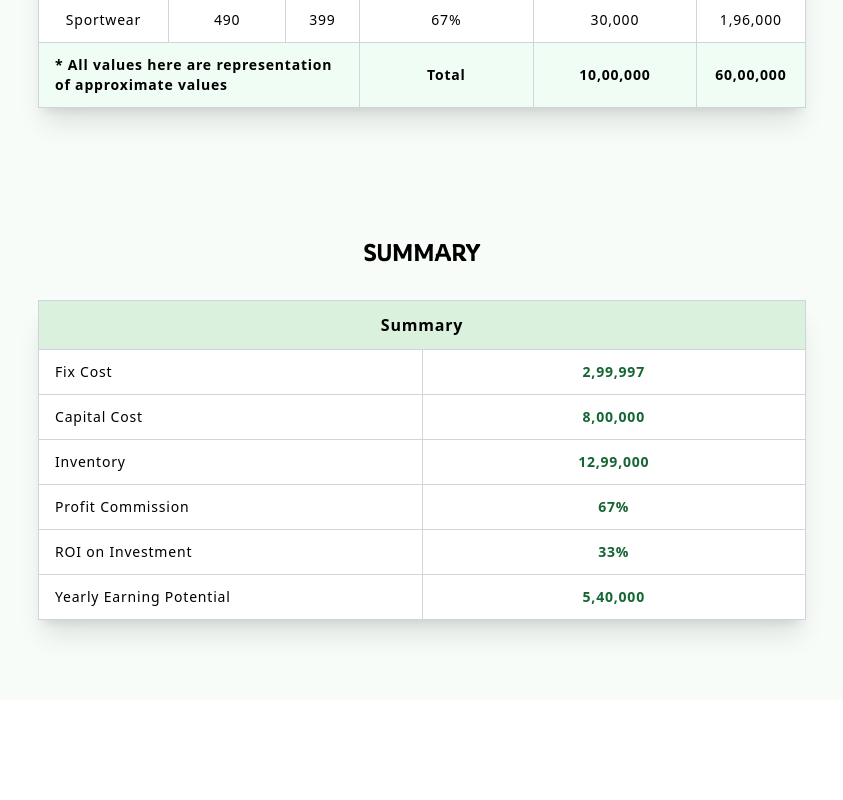
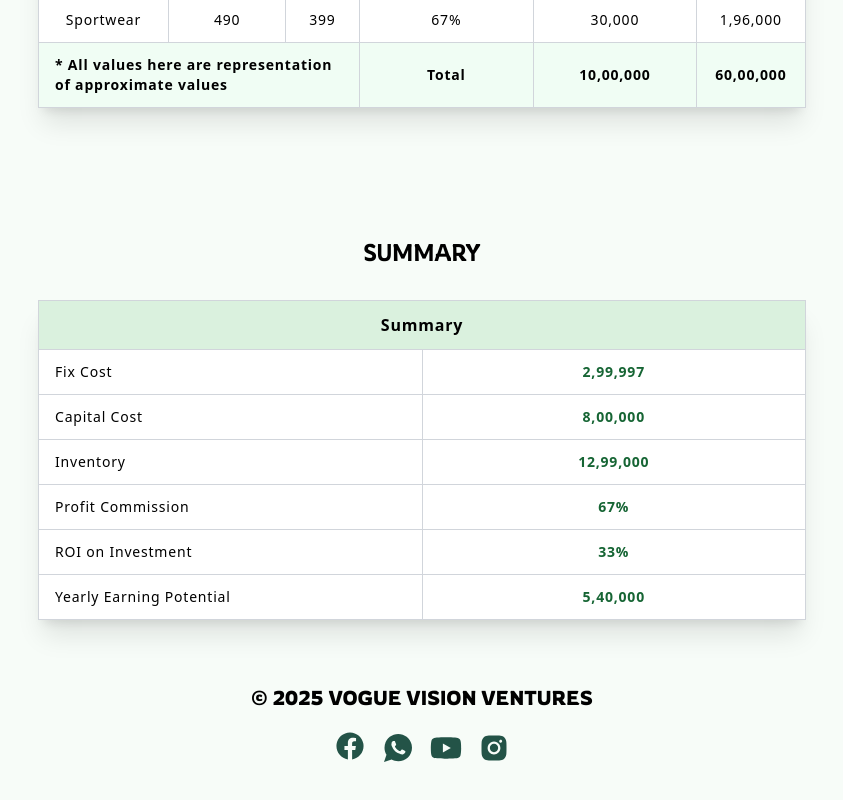
Before and after one commit to sandeshshinde30/voguevisionventures, a React (Vite) app: page / in a window 1280 px wide. Shown: the part 2306-3106 px from the top of the page, without its empty margins (218-1061 px from the left). Before the commit the page ends 3006 px from the top, so only its background shows below. Built offline with nearby package versions, Linux system fonts and the light colour scheme.

Commit message:
Footer Added

```diff
--- a/src/components/contactUs.jsx
+++ b/src/components/contactUs.jsx
@@ -7,6 +7,7 @@ import { useNavigate } from "react-router-dom";
 import emailjs from "@emailjs/browser";
 import { useTranslation } from "react-i18next";
 import LanguageSelector from "./langSelector";
+import Footer from "./footer";
 
 export default function ContactUs() {
   const navigate = useNavigate();
@@ -167,9 +168,26 @@ export default function ContactUs() {
         <div className="lg:hidden flex justify-end mr-10 mt-3">
           <LanguageSelector/>
         </div>
+
+
           <h1 className="rowdies font-thin text-center text-3xl mt-16 text-dark-green">
             {t("contactUsPage.title")}
           </h1>
+
+          <div className="lg:hidden flex flex-col justify-center items-center mt-3 mb-5">
+
+         <div className="flex items-center tracking-wide  px-[5px]">
+                <MdEmail size={20} className="text-dark-green"/>
+                <h2 className=" ml-1 text-[14px]">director@voguevisionventures.com</h2>
+             </div>
+
+          <div className="ml-[5px]">
+             <div className="flex items-center tracking-wide  px-[5px]">
+                <FaPhoneAlt size={15} className="text-dark-green"/>
+                <h2 className=" ml-2 text-[14px]">911 955 88 55</h2>
+             </div>
+          </div>
+          </div>
 
           {/* Validation Message Container */}
           {validMsg && (
@@ -288,6 +306,10 @@ export default function ContactUs() {
               </button>
             </form>
           </div>
+        <div className="mt-5">
+        <Footer />
+
+        </div>
         </div>
       </div>
     </>
--- a/src/components/footer.jsx
+++ b/src/components/footer.jsx
@@ -3,6 +3,7 @@ import "../css/header.css";
 import { MdEmail } from "react-icons/md";
 import { FaPhoneAlt } from "react-icons/fa";
 import { Link } from 'react-router-dom';
+import { IoLogoWhatsapp } from "react-icons/io";
 import { CiFacebook,CiTwitter,CiYoutube } from "react-icons/ci";
 import { SlSocialYoutube } from "react-icons/sl";
 import { AiFillInstagram } from "react-icons/ai";
@@ -12,32 +13,17 @@ import { Link as RouterLink, useNavigate } from 'react-router-dom'; // Renamed t
 export default function Footer(){
     return(
         <>
-            <div className="rowdies mx-20 lg:flex lg:justify-between justify-center items-center pb-5">
+            <div className="rowdies flex flex-col lg:flex justify-center items-center pb-5">
                 <div className="">
-                   <h1 className="font-normal text-sm"> © 2025 VOGUE VISION VENTURES</h1>
+                   <h1 className="font-normal text-xl"> © 2025 VOGUE VISION VENTURES</h1>
                 </div>
 
-                <div className="lg:flex justify-center items-center">
-                <div className="justify-center items-center">
-             <div className=" flex items-center tracking-wide lg:border-r-2 lg:border-gray-400 px-[5px]">
-                <MdEmail size={20} className="text-dark-green"/>
-                <h2 className=" font-normal ml-1 text-sm">director@vogueprism.com</h2>
-             </div>
-          </div>
-          <div className="ml-[5px]">
-             <div className="flex items-center tracking-wide ">
-                <FaPhoneAlt size={15} className="text-dark-green"/>
-                <h2 className="font-normal ml-2 text-sm">9999999999</h2>
-             </div>
-          </div>
-                </div>
-
-                <div className="">
+                <div className="lg:mt-5 mt-3">
                 <div className='flex space-x-4'>
-                       <a href="" target=''> <FaFacebook className="icon-outline text-dark-green hover:text-green-700 cursor-pointer" size={22} /></a>
-                        <a href="" target=''><FaTwitter className="icon-outline text-dark-green hover:text-green-700 cursor-pointer" size={24} /></a>
-                        <a href="https://youtube.com/@vogueprism2024?si=MtD5PJpIyjyBQkFE" target='_blank'><FaYoutube className="icon-outline text-dark-green hover:text-green-700 cursor-pointer" size={24} /></a>
-                        <a href="https://www.instagram.com/vogue_prism?igsh=bXhkdGJiOHgwb3By" target='_blank'><AiFillInstagram className="icon-outline text-dark-green hover:text-green-700 cursor-pointer" size={26} /></a>
+                       <a href="https://www.facebook.com/profile.php?id=61556407060403" target='_blank'> <FaFacebook className="icon-outline text-dark-green hover:text-green-700 cursor-pointer lg:h-7 lg:w-8 h-7 w-6"  /></a>
+                        <a href="https://chat.whatsapp.com/L8IniHeuD7p8ZdC50EM59V" target='_blank'><IoLogoWhatsapp className="icon-outline text-dark-green hover:text-green-700 cursor-pointer lg:h-8 lg:w-8 h-7 w-7"  /></a>
+                        <a href="https://youtube.com/@vogueprism2024?si=MtD5PJpIyjyBQkFE" target='_blank'><FaYoutube className="icon-outline text-dark-green hover:text-green-700 cursor-pointer lg:h-8 lg:w-8 h-7 w-7" /></a>
+                        <a href="https://www.instagram.com/vogue_prism?igsh=bXhkdGJiOHgwb3By" target='_blank'><AiFillInstagram className="icon-outline text-dark-green hover:text-green-700 cursor-pointer lg:h-8 lg:w-8 h-7 w-7"  /></a>
                     </div>
                 </div>
             </div>
--- a/src/components/header.jsx
+++ b/src/components/header.jsx
@@ -26,7 +26,7 @@ export default function Header() {
          </div>
          <div className="hidden sm:block lg:flex lg:row">
          <div>
-             <div className="flex items-center tracking-wide border-r-2 border-gray-400 px-[5px]">
+         <div className="flex items-center tracking-wide border-r-2 border-gray-400 px-[5px]">
                 <MdEmail size={20} className="text-dark-green"/>
                 <h2 className=" ml-1 text-[14px]">director@voguevisionventures.com</h2>
              </div>
--- a/src/components/mainPage.jsx
+++ b/src/components/mainPage.jsx
@@ -25,7 +25,7 @@ export default function MainPage() {
 
   return (
     <>
-      <div className="bg-background-green min-h-screen pb-20">
+      <div className="bg-background-green min-h-screen pb-10">
         <Header />
         <div className="lg:hidden flex justify-end mr-10 mt-3">
           <LanguageSelector/>
@@ -57,6 +57,10 @@ export default function MainPage() {
           <StoreROI />
         </div>
 
+        <div className="lg:mt-16 mt-10">
+          <Footer/>
+        </div>
+
         <button
           onClick={handleClick}
           className="fixed bottom-5 right-5 font-bold bg-darker-green text-white p-4 rounded-full shadow-lg hover:bg-dark-green"
```
